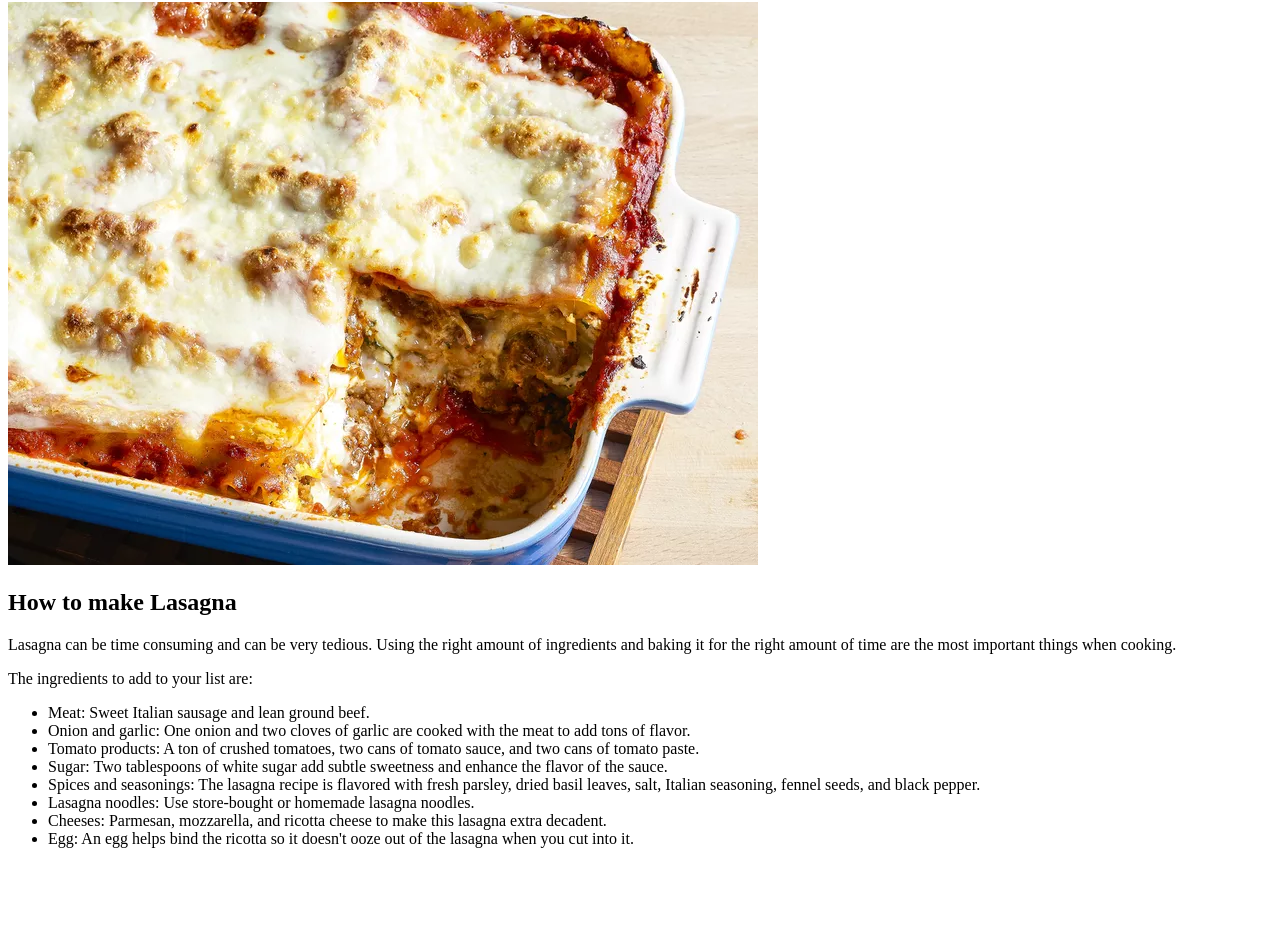
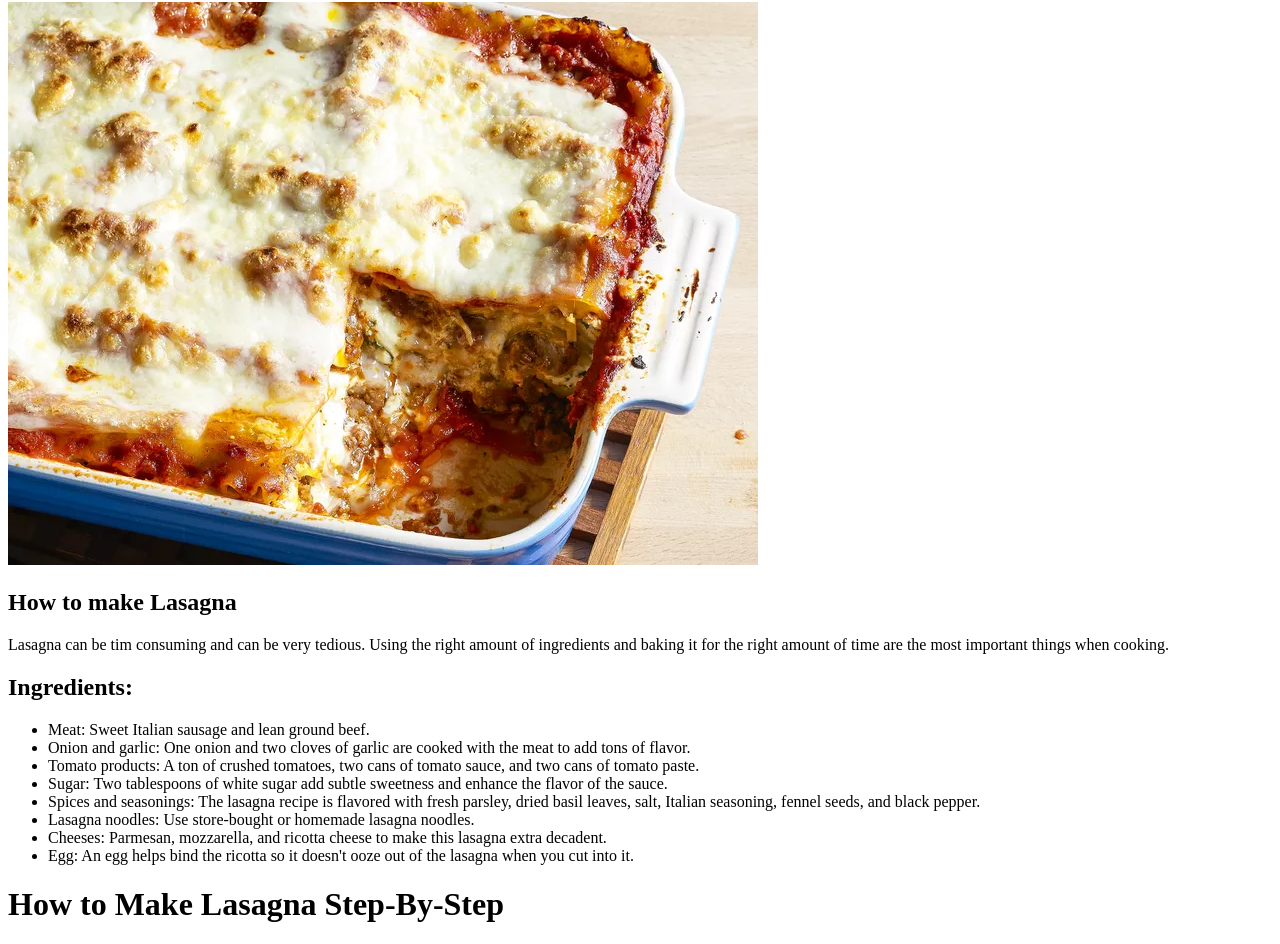
Before and after one commit to JeremiahMerced/odin-recipes, a plain HTML site: page recipes/lasagna.html in a window 1280 px wide. Shown: the part 78-1022 px from the top of the page. Before the commit the page ends 942 px from the top, so only its background shows below. Drawn offline with Linux system fonts and the light colour scheme.

Commit message:
Changed Ingredient tag from paragraph tag to h2

```diff
--- a/recipes/lasagna.html
+++ b/recipes/lasagna.html
@@ -9,9 +9,9 @@
         <h1>Lasagna</h1>
         <img src="lasagna.webp" alt=""World Class Lasagna>
         <h2>How to make Lasagna</h2>
-        <p>Lasagna can be time consuming and can be very tedious. Using the right amount of ingredients and baking it for the right amount of time are the most important things when cooking.</p>
+        <p>Lasagna can be tim consuming and can be very tedious. Using the right amount of ingredients and baking it for the right amount of time are the most important things when cooking.</p>
 
-        <p>The ingredients to add to your list are:
+        <h2>Ingredients:</h2>
             <ul>
                 <li>Meat: Sweet Italian sausage and lean ground beef.</li>
                 <li>Onion and garlic: One onion and two cloves of garlic are cooked with the meat to add tons of flavor.</li>
@@ -22,6 +22,7 @@
                 <li>Cheeses: Parmesan, mozzarella, and ricotta cheese to make this lasagna extra decadent.</li>
                 <li>Egg: An egg helps bind the ricotta so it doesn't ooze out of the lasagna when you cut into it.</li>
             </ul>
-        </p>
+
+        <h1>How to Make Lasagna Step-By-Step</h1>
     </body>
 </html>
```
